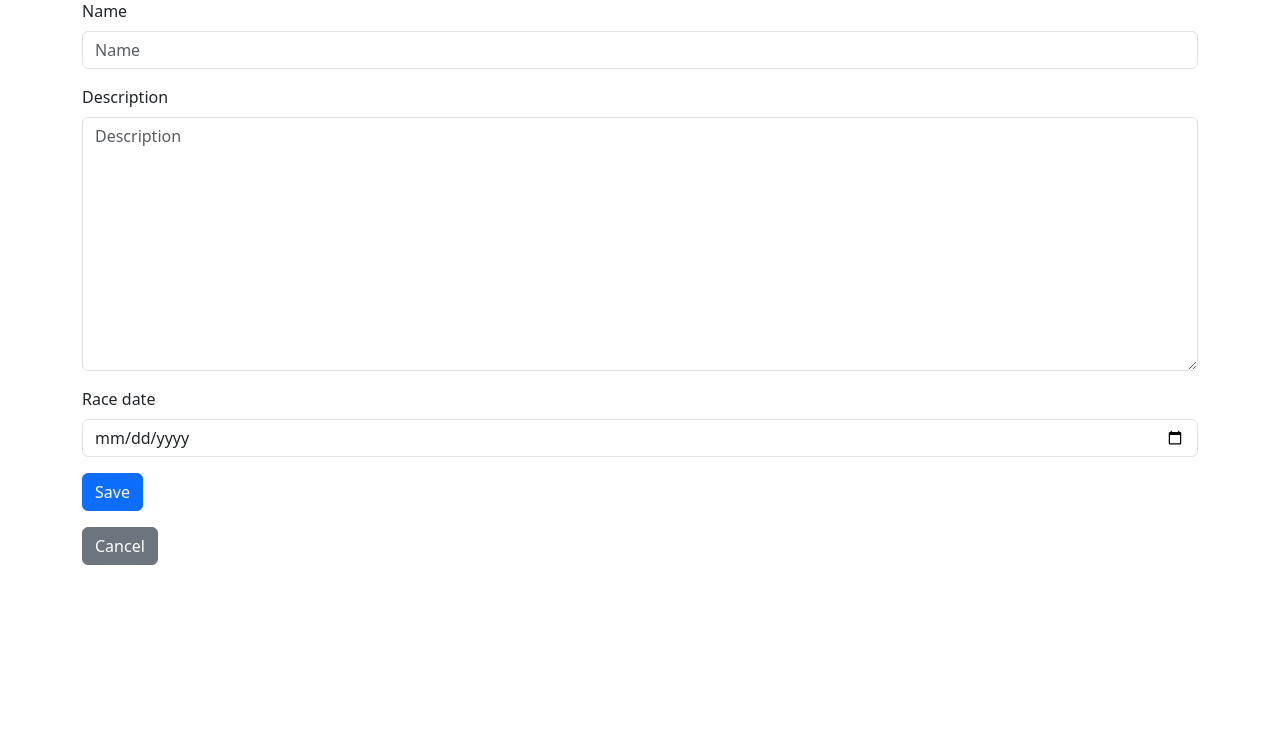
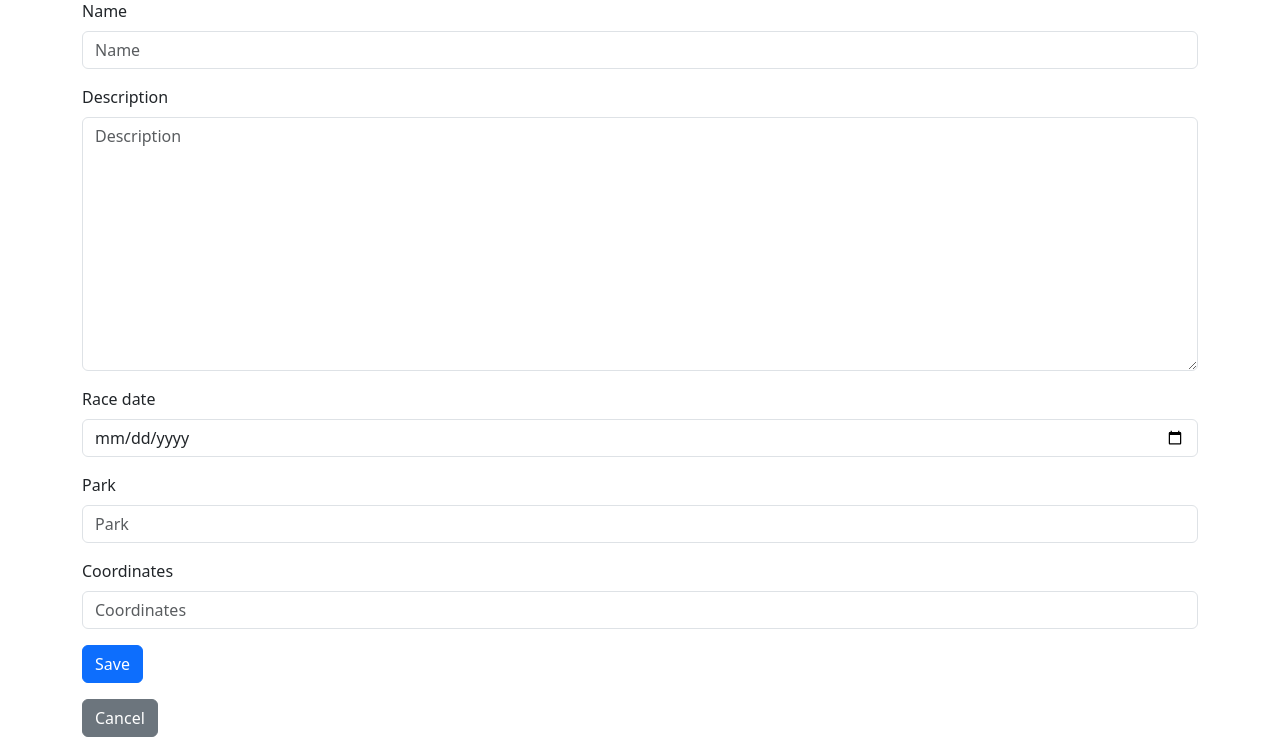
Before and after one commit to lukasz-pudlo/southbyfive, a Django app: page /races/race/new/ in a window 1280 px wide. Shown: the part 57-800 px from the top of the page. Run offline with Django 4.2, Linux system fonts and the light colour scheme; some libraries are stand-ins or nearby versions.

Commit message:
Add location field to Race model and form, hide coordinates input with CSS

```diff
--- a/sx5_project/races/forms.py
+++ b/sx5_project/races/forms.py
@@ -1,12 +1,16 @@
 from django import forms
 from .models import Race
+from location_field.forms.plain import PlainLocationField
 
 
 class RaceForm(forms.ModelForm):
     race_date = forms.DateField(
         widget=forms.DateInput(attrs={'type': 'date'})
     )
+    park = forms.CharField()
+    coordinates = PlainLocationField(based_fields=['park'],
+                                     initial='55.82, -4.26')
 
     class Meta:
         model = Race
-        fields = ['name', 'description', 'race_date']
+        fields = ['name', 'description', 'race_date', 'park']
--- a/sx5_project/races/models.py
+++ b/sx5_project/races/models.py
@@ -1,11 +1,14 @@
 from django.db import models
 from django.urls import reverse
+from location_field.models.plain import PlainLocationField
 
 
 class Race(models.Model):
     name = models.CharField(max_length=255)
     description = models.TextField()
-    location = models.CharField(max_length=255)
+    park = models.CharField(default="Shawlands, Glasgow")
+    coordinates = PlainLocationField(
+        based_fields=['park'], zoom=13, default='55.82,-4.26')
     race_date = models.DateField()
     date_added = models.DateTimeField(auto_now=True)
     date_modified = models.DateTimeField(auto_now_add=True)
--- a/sx5_project/sx5_project/templates/base.html
+++ b/sx5_project/sx5_project/templates/base.html
@@ -1,4 +1,5 @@
 {% load bootstrap5 %}
+
 
 <!DOCTYPE html>
 <html>
@@ -6,6 +7,8 @@
         <title>South by Five Races</title>
         {% bootstrap_css %}
         {% bootstrap_javascript %}
+        {% block extra_css %}
+        {% endblock %}
     </head>
     <body>
         <div class="container">
--- a/sx5_project/sx5_project/templates/races/race_form.html
+++ b/sx5_project/sx5_project/templates/races/race_form.html
@@ -1,8 +1,15 @@
 {% extends "base.html" %}
+{% load static %}
 {% load bootstrap5 %}
+
+{% block extra_css %}
+<link href="{% static 'races/css/style.css' %}" rel="stylesheet">
+{% endblock %}
 
 {% block content %}
   <h1>New Race</h1>
+  <script src="https://code.jquery.com/jquery-3.6.0.min.js"></script> <!-- Adding jQuery -->
+  {{ form.media }} <!-- Adding media files -->
 
   <form method="post">
     {% csrf_token %}
```
Also changed, not shown: sx5_project/sx5_project/settings.py (+9 -1 lines), sx5_project/races/migrations/0002_remove_race_location.py (added), sx5_project/races/migrations/0003_race_location.py (added), sx5_project/races/migrations/0004_rename_location_race_coordinates_race_park.py (added), sx5_project/sx5_project/static/css/style.css (added).
